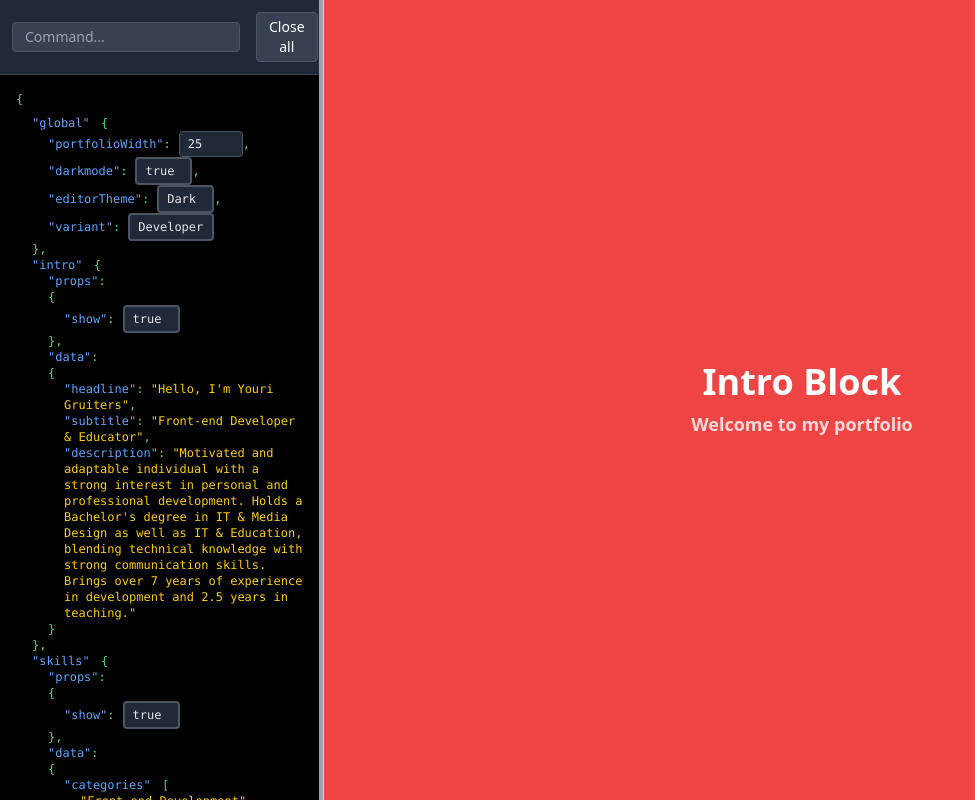
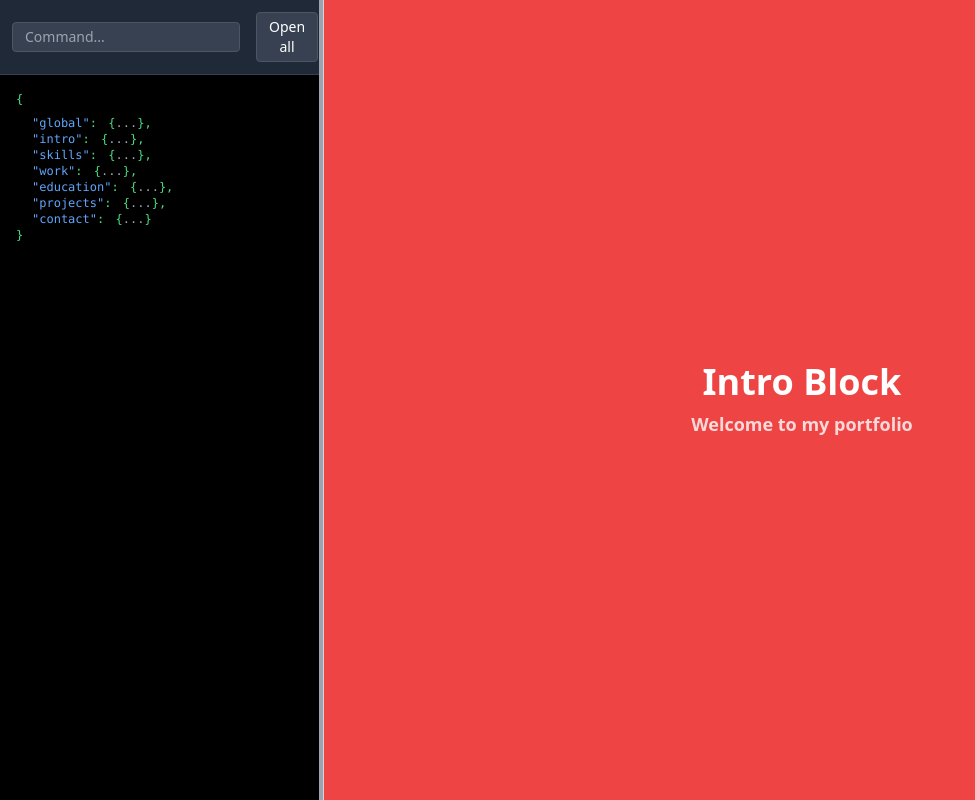
Before and after one commit to yourigruiters/yourigruiters.github.io, a React (Create React App) app: page / in a window 1280 px wide. Shown: the whole page, without its empty margins (0-975 px from the left). Built offline with nearby package versions, Linux system fonts and the light colour scheme.

Commit message:
fix: editor design fixes

```diff
--- a/src/App.js
+++ b/src/App.js
@@ -29,13 +29,13 @@ const App = () => {
   });
 
   const [collapsibleStates, setCollapsibleStates] = useState({
-    global: true,
-    intro: true,
-    skills: true,
-    work: true,
-    education: true,
-    projects: true,
-    contact: true,
+    global: false,
+    intro: false,
+    skills: false,
+    work: false,
+    education: false,
+    projects: false,
+    contact: false,
   });
 
   const containerRef = useRef(null);
@@ -189,7 +189,11 @@ const App = () => {
                   onToggle={(isOpen) =>
                     updateCollapsibleState("global", isOpen)
                   }
-                  label={<ColoredText color="blue">global</ColoredText>}
+                  label={
+                    <>
+                      <ColoredText color="blue">global</ColoredText>:
+                    </>
+                  }
                 >
                   <div className="ml-4">
                     <div className="flex items-center">
@@ -317,6 +321,7 @@ const App = () => {
                   isOpen={collapsibleStates.intro}
                   onToggle={(isOpen) => updateCollapsibleState("intro", isOpen)}
                   label={
+                    <>
                       <ColoredText
                         color="blue"
                         linkTo="intro"
@@ -324,6 +329,8 @@ const App = () => {
                       >
                         intro
                       </ColoredText>
+                      :
+                    </>
                   }
                 >
                   <div className="ml-4">
@@ -332,7 +339,7 @@ const App = () => {
                       <Collapsible
                         bracketType="curly"
                         showComma={true}
-                        isOpen={true}
+                        isOpen={false}
                       >
                         <div className="ml-4">
                           <div className="flex items-center">
@@ -373,7 +380,7 @@ const App = () => {
                     </div>
                     <div>
                       <ColoredText color="blue">data</ColoredText>:{" "}
-                      <Collapsible bracketType="curly" isOpen={true}>
+                      <Collapsible bracketType="curly" isOpen={false}>
                         <div className="ml-4">
                           <div>
                             <ColoredText color="blue">headline</ColoredText>:{" "}
@@ -417,6 +424,7 @@ const App = () => {
                     updateCollapsibleState("skills", isOpen)
                   }
                   label={
+                    <>
                       <ColoredText
                         color="blue"
                         linkTo="skills"
@@ -424,6 +432,8 @@ const App = () => {
                       >
                         skills
                       </ColoredText>
+                      :
+                    </>
                   }
                 >
                   <div className="ml-4">
@@ -432,7 +442,7 @@ const App = () => {
                       <Collapsible
                         bracketType="curly"
                         showComma={true}
-                        isOpen={true}
+                        isOpen={false}
                       >
                         <div className="ml-4">
                           <div className="flex items-center">
@@ -473,7 +483,7 @@ const App = () => {
                     </div>
                     <div>
                       <ColoredText color="blue">data</ColoredText>:{" "}
-                      <Collapsible bracketType="curly" isOpen={true}>
+                      <Collapsible bracketType="curly" isOpen={false}>
                         <div className="ml-4">
                           <div>
                             <Collapsible
@@ -572,6 +582,7 @@ const App = () => {
                   isOpen={collapsibleStates.work}
                   onToggle={(isOpen) => updateCollapsibleState("work", isOpen)}
                   label={
+                    <>
                       <ColoredText
                         color="blue"
                         linkTo="work"
@@ -579,6 +590,8 @@ const App = () => {
                       >
                         work
                       </ColoredText>
+                      :
+                    </>
                   }
                 >
                   <div className="ml-4">
@@ -587,7 +600,7 @@ const App = () => {
                       <Collapsible
                         bracketType="curly"
                         showComma={true}
-                        isOpen={true}
+                        isOpen={false}
                       >
                         <div className="ml-4">
                           <div className="flex items-center">
@@ -651,7 +664,7 @@ const App = () => {
                           <Collapsible
                             bracketType="curly"
                             showComma={true}
-                            isOpen={true}
+                            isOpen={false}
                           >
                             <div className="ml-4">
                               <div>
@@ -702,7 +715,7 @@ const App = () => {
                           <Collapsible
                             bracketType="curly"
                             showComma={true}
-                            isOpen={true}
+                            isOpen={false}
                           >
                             <div className="ml-4">
                               <div>
@@ -812,6 +825,7 @@ const App = () => {
                     updateCollapsibleState("education", isOpen)
                   }
                   label={
+                    <>
                       <ColoredText
                         color="blue"
                         linkTo="education"
@@ -819,6 +833,8 @@ const App = () => {
                       >
                         education
                       </ColoredText>
+                      :
+                    </>
                   }
                 >
                   <div className="ml-4">
@@ -827,7 +843,7 @@ const App = () => {
                       <Collapsible
                         bracketType="curly"
                         showComma={true}
-                        isOpen={true}
+                        isOpen={false}
                       >
                         <div className="ml-4">
                           <div className="flex items-center">
@@ -891,7 +907,7 @@ const App = () => {
                           <Collapsible
                             bracketType="curly"
                             showComma={true}
-                            isOpen={true}
+                            isOpen={false}
                           >
                             <div className="ml-4">
                               <div>
@@ -980,6 +996,7 @@ const App = () => {
                     updateCollapsibleState("projects", isOpen)
                   }
                   label={
+                    <>
                       <ColoredText
                         color="blue"
                         linkTo="projects"
@@ -987,6 +1004,8 @@ const App = () => {
                       >
                         projects
                       </ColoredText>
+                      :
+                    </>
                   }
                 >
                   <div className="ml-4">
@@ -995,7 +1014,7 @@ const App = () => {
                       <Collapsible
                         bracketType="curly"
                         showComma={true}
-                        isOpen={true}
+                        isOpen={false}
                       >
                         <div className="ml-4">
                           <div className="flex items-center">
@@ -1059,7 +1078,7 @@ const App = () => {
                           <Collapsible
                             bracketType="curly"
                             showComma={true}
-                            isOpen={true}
+                            isOpen={false}
                           >
                             <div className="ml-4">
                               <div>
@@ -1123,6 +1142,7 @@ const App = () => {
                     updateCollapsibleState("contact", isOpen)
                   }
                   label={
+                    <>
                       <ColoredText
                         color="blue"
                         linkTo="contact"
@@ -1130,6 +1150,8 @@ const App = () => {
                       >
                         contact
                       </ColoredText>
+                      :
+                    </>
                   }
                 >
                   <div className="ml-4">
@@ -1138,7 +1160,7 @@ const App = () => {
                       <Collapsible
                         bracketType="curly"
                         showComma={true}
-                        isOpen={true}
+                        isOpen={false}
                       >
                         <div className="ml-4">
                           <div className="flex items-center">
@@ -1179,7 +1201,7 @@ const App = () => {
                     </div>
                     <div>
                       <ColoredText color="blue">data</ColoredText>:{" "}
-                      <Collapsible bracketType="curly" isOpen={true}>
+                      <Collapsible bracketType="curly" isOpen={false}>
                         <div className="ml-4">
                           <div>
                             <ColoredText color="blue">email</ColoredText>:{" "}
```
Lines whose indentation alone changed are shown as unchanged.
